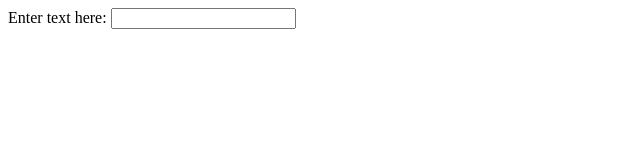
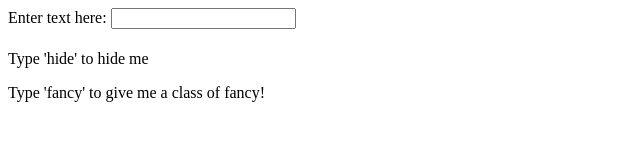
Before and after one commit to tophat8855/angular-practice, a plain HTML site: page index.html in a window 1280 px wide. Shown: the whole page, without its empty margins (0-640 px from the left). Drawn offline with nearby package versions, Linux system fonts and the light colour scheme.

Commit message:
finish branch one

```diff
--- a/index.html
+++ b/index.html
@@ -13,11 +13,20 @@
 }
 </style>
 
-<div class="container">
+<div>
   Enter text here: <input type="text" ng-model="someText" />
+  <h1>{{someText}}</h1>
 
-  <h1>{{someText}}</h1>
+  <p ng-hide="someText == 'hide'">
+    Type 'hide' to hide me
+  </p>
+
+  <p ng-class="someText">
+    Type 'fancy' to give me a class of fancy!
+  </p>
 </div>
+
+
 
 </body>
 </html>
```
